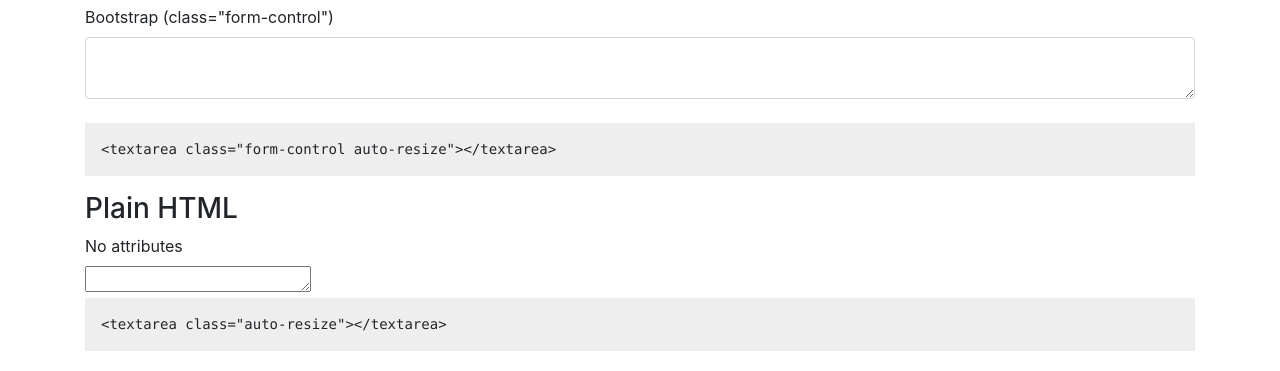
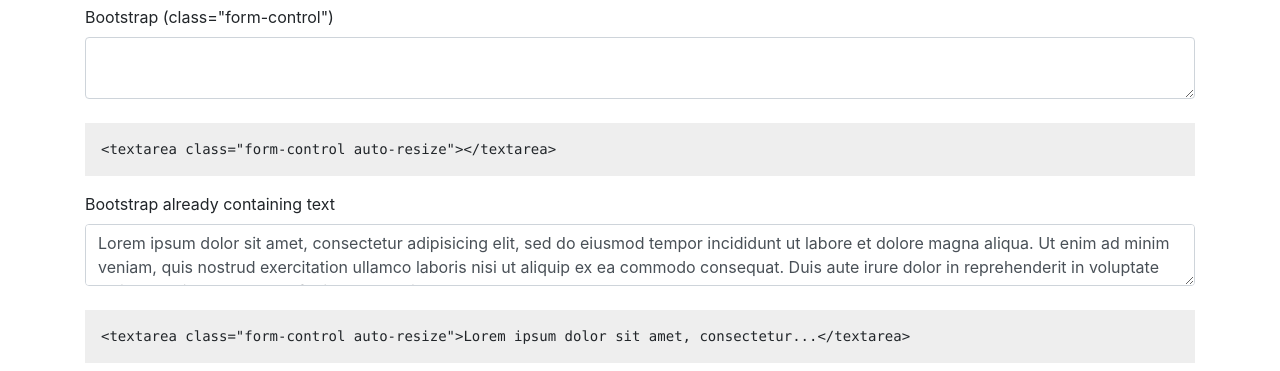
Before and after one commit to shaack/auto-resize-textarea, a website: page index.html in a window 1280 px wide. Shown: the part 401-772 px from the top of the page. Drawn offline with nearby package versions, Linux system fonts and the light colour scheme.

Commit message:
some fixed, should work now more robust

```diff
--- a/index.html
+++ b/index.html
@@ -12,7 +12,6 @@
         pre {
             display: block;
             background-color: #eee;
-            // color: #eee;
             padding: 1rem;
         }
     </style>
@@ -39,8 +38,13 @@
         <h3>Bootstrap 4</h3>
         <div>
             <label for="textarea6">Bootstrap (class="form-control")</label><br/>
-            <textarea id="textarea6" class="form-control auto-resize"></textarea><br/>
+            <textarea id="textarea6" class="form-control"></textarea><br/>
             <pre><code>&lt;textarea class="form-control auto-resize">&lt;/textarea></code></pre>
+        </div>
+        <div>
+            <label for="textarea6">Bootstrap already containing text</label><br/>
+            <textarea id="textarea7" class="form-control auto-resize">Lorem ipsum dolor sit amet, consectetur adipisicing elit, sed do eiusmod tempor incididunt ut labore et dolore magna aliqua. Ut enim ad minim veniam, quis nostrud exercitation ullamco laboris nisi ut aliquip ex ea commodo consequat. Duis aute irure dolor in reprehenderit in voluptate velit esse cillum dolore eu fugiat nulla pariatur.</textarea><br/>
+            <pre><code>&lt;textarea class="form-control auto-resize">Lorem ipsum dolor sit amet, consectetur...&lt;/textarea></code></pre>
         </div>
         <h3>Plain HTML</h3>
         <div>
--- a/src/auto-resize-textarea.js
+++ b/src/auto-resize-textarea.js
@@ -17,10 +17,21 @@
     }
 
     function init(element) {
+        var initialDisplay = element.style.display
+        element.style.display = "block" // prevent display="none"
         element.autoResizeTextarea = {}
         element.autoResizeTextarea.initialHeight = elementHeight(element)
         element.autoResizeTextarea.initialScrollHeight = parseFloat(element.scrollHeight)
         element.style.height = element.autoResizeTextarea.initialHeight + "px"
+        if(!element.autoResizeTextarea.initialHeight) {
+            // try again, element might take longer to render
+            setTimeout(function() {
+                element.autoResizeTextarea.initialHeight = elementHeight(element)
+                element.autoResizeTextarea.initialScrollHeight = parseFloat(element.scrollHeight)
+                element.style.height = element.autoResizeTextarea.initialHeight + "px"
+            }, 500)
+        }
+        element.style.display = initialDisplay
     }
 
     function updateElement(element) {
@@ -35,5 +46,8 @@
         element.addEventListener("input", function () {
             updateElement(element)
         })
+        setTimeout(function() {
+            updateElement(element)
+        },100)
     }
 }
```
